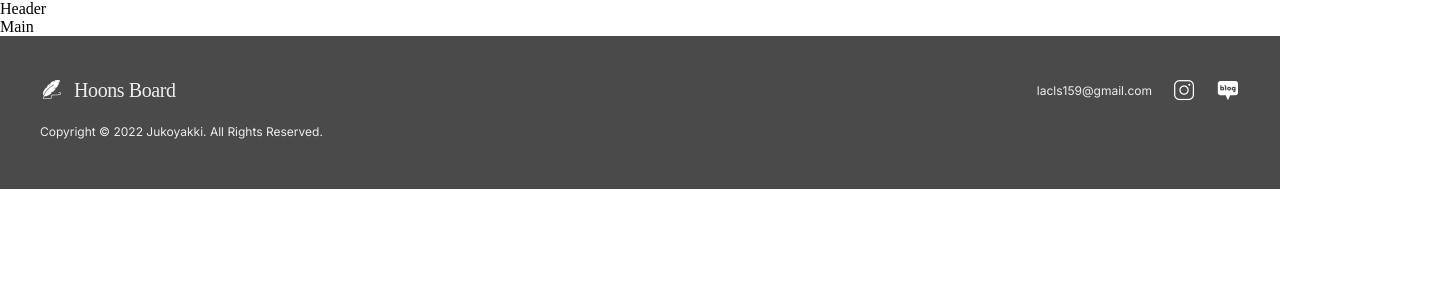
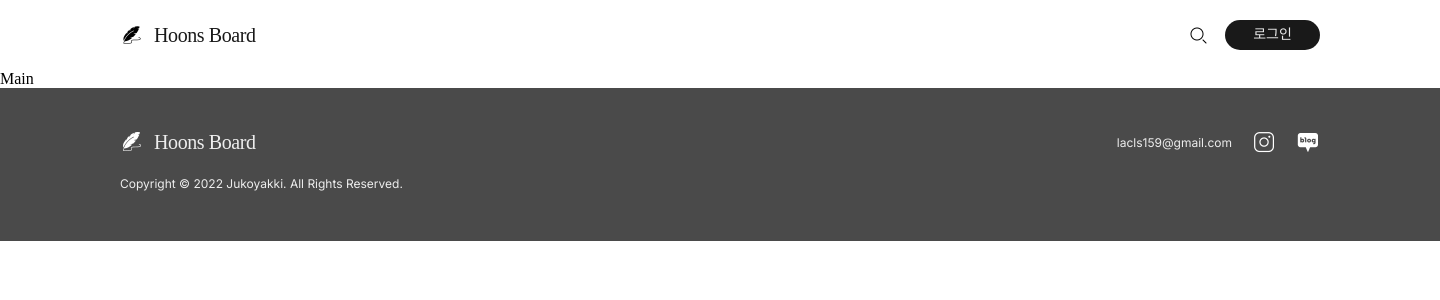
Before and after one commit to wxxd-fxrest/BlogPostWeb, a React (Create React App) app in the folder board-front/: page / in a window 1280 px wide. Shown: the top 300 px of the page, 1440 px wide, since content can reach past the window. Built offline with nearby package versions, Linux system fonts and the light colour scheme; a web font is replaced by a local one.

Commit message:
feat(front): header ~ing

```diff
--- a/board-front/package.json
+++ b/board-front/package.json
@@ -11,11 +11,13 @@
     "@types/react": "^18.3.11",
     "@types/react-dom": "^18.3.0",
     "react": "^18.3.1",
+    "react-cookie": "^7.2.0",
     "react-dom": "^18.3.1",
     "react-router-dom": "^6.26.2",
     "react-scripts": "5.0.1",
     "typescript": "^4.9.5",
-    "web-vitals": "^2.1.4"
+    "web-vitals": "^2.1.4",
+    "zustand": "^5.0.0-rc.2"
   },
   "scripts": {
     "start": "react-scripts start",
--- a/board-front/src/App.css
+++ b/board-front/src/App.css
@@ -1,3 +1,42 @@
+.black-button {
+    border-radius: 46px;
+    width: 95px;
+    height: 30px;
+    display: flex;
+    justify-content: center;
+    align-items: center;
+    background-color: rgba(0, 0, 0, 0.9);
+    color: rgba(255, 255, 255, 0.9);
+    font-size: 14px;
+    font-weight: 500;
+    line-height: 140%;
+    cursor: pointer;
+}
+
+.black-button:hover {
+    background-color: rgba(0, 0, 0, 0.8);
+}
+
+.white-button {
+    border: 1px solid rgba(0, 0, 0, 0.5);
+    border-radius: 46px;
+    width: 93px;
+    height: 28px;
+    display: flex;
+    justify-content: center;
+    align-items: center;
+    background-color: rgba(255, 255, 255, 0.9);
+    color: rgba(0, 0, 0, 0.5);
+    font-size: 14px;
+    font-weight: 500;
+    line-height: 140%;
+    cursor: pointer;
+}
+
+.white-button:hover {
+    background-color: rgba(0, 0, 0, 0.05);
+}
+
 .icon-box {
     width: 24px;
     height: 24px;
@@ -50,3 +89,11 @@
 .naver-blog-icon {
     background-image: url(assets/images/naver-blog.png);
 }
+
+.logo-dark-icon {
+    background-image: url(assets/images/logo-dark.png);
+}
+
+.search-light-icon {
+    background-image: url(assets/images/search-light.png);
+}
--- a/board-front/src/index.css
+++ b/board-front/src/index.css
@@ -14,6 +14,7 @@
 
 body {
     margin: 0;
+    min-width: 1440px;
     font-family: 'Pretendard-Regular';
     -webkit-font-smoothing: antialiased;
     -moz-osx-font-smoothing: grayscale;
--- a/board-front/src/layouts/Header/index.tsx
+++ b/board-front/src/layouts/Header/index.tsx
@@ -1,8 +1,157 @@
-import React from 'react';
+import { AUTH_PATH, MAIN_PATH, SEARCH_PATH, USER_PATH } from 'constant';
+import React, { ChangeEvent, KeyboardEvent, useEffect, useRef, useState } from 'react';
+import { useCookies } from 'react-cookie';
+import { useNavigate, useParams } from 'react-router-dom';
+import { useLoginUserStore } from 'stores';
 import './style.css';
 
 // component: Header Layout
 export default function Header() {
+    // state: Login User state
+    const { loginUser, setLoginUser, resetLoginUser } = useLoginUserStore();
+
+    // state: cookie state
+    const [cookies, setCookies] = useCookies();
+
+    // state: Login state
+    const [isLogin, setLogin] = useState<boolean>(false);
+
+    // function: navigate func
+    const navigate = useNavigate();
+
+    // event handler: Logo click event
+    const onLogoClickHandleer = () => {
+        navigate(MAIN_PATH);
+    };
+
+    // component: Search Button Component
+    const SearchButton = () => {
+        // state: Search Button 요소 참조 State
+        const searchButtonRef = useRef<HTMLDivElement | null>(null);
+        // state: Search Button State
+        const [status, setStatus] = useState<boolean>(false);
+        // state: Search Word Button State
+        const [word, setWord] = useState<string>('');
+        // state: Search Word path variable State
+        const { searchWord } = useParams();
+
+        // event handler: Search Word Change Event
+        const onSearchWordChangeHandler = (event: ChangeEvent<HTMLInputElement>) => {
+            const value = event.target.value;
+            setWord(value);
+        };
+
+        // event handler: Search Word Key Event
+        const onSearchWordKeyDownHandler = (event: KeyboardEvent<HTMLInputElement>) => {
+            if (event.key !== 'Enter') return;
+            if (!searchButtonRef.current) return;
+            searchButtonRef.current.click();
+        };
+
+        // event handler: Search Button Click Event func
+        const onSearchButtonClickHandler = () => {
+            if (!status) {
+                setStatus(!status);
+                return;
+            }
+            navigate(SEARCH_PATH(word));
+        };
+
+        // effect: Search Word path variable Change func
+        useEffect(() => {
+            if (searchWord) {
+                setWord(searchWord);
+                setStatus(true);
+            }
+        }, [searchWord]);
+
+        if (!status) {
+            // render: Search Button Rendering -> false
+            return (
+                <div className="icon-button" onClick={onSearchButtonClickHandler}>
+                    <div className="icon search-light-icon"></div>
+                </div>
+            );
+        } else {
+            // render: Search Button Rendering -> true
+            return (
+                <div className="header-search-input-box">
+                    <input
+                        type="text"
+                        className="header-search-input"
+                        placeholder="검색어를 입력해 주세요."
+                        value={word}
+                        onChange={onSearchWordChangeHandler}
+                        onKeyDown={onSearchWordKeyDownHandler}
+                    />
+                    <div ref={searchButtonRef} className="icon-button" onClick={onSearchButtonClickHandler}>
+                        <div className="icon search-light-icon"></div>
+                    </div>
+                </div>
+            );
+        }
+    };
+
+    // component: SignIn & MyPage Component
+    const LoginMyPageButton = () => {
+        // state: userEmail path variable state
+        const { userEmail } = useParams();
+
+        // event handler: MyPage Button Click func
+        const onMyPageButtonClickHandler = () => {
+            if (!loginUser) return;
+            const { email } = loginUser;
+            navigate(USER_PATH(email));
+        };
+
+        // event handler: SignIn Button Click func
+        const onSignInButtonClickHandler = () => {
+            navigate(AUTH_PATH);
+        };
+
+        // event handler: SignOut Button Click func
+        const onSignOutButtonClickHandler = () => {
+            resetLoginUser();
+            navigate(MAIN_PATH);
+        };
+
+        if (isLogin && userEmail === loginUser?.email)
+            // render: Logout Button Component Rendering
+            return (
+                <div className="white-button" onClick={onSignOutButtonClickHandler}>
+                    {'로그아웃'}
+                </div>
+            );
+        if (isLogin)
+            // render: Login Button Component Rendering -> true
+            return (
+                <div className="white-button" onClick={onMyPageButtonClickHandler}>
+                    {'My page'}
+                </div>
+            );
+        return (
+            // render: SignIn Button Component Rendering -> false
+            <div className="black-button" onClick={onSignInButtonClickHandler}>
+                {'로그인'}
+            </div>
+        );
+    };
+
     // render: Header Layout Rendering
-    return <div>Header</div>;
+    return (
+        <div id="header">
+            <div className="header-container">
+                <div className="header-left-box" onClick={onLogoClickHandleer}>
+                    <div className="icon-box">
+                        <div className="icon logo-dark-icon"></div>
+                    </div>
+                    <div className="header-logo">{'Hoons Board'}</div>
+                </div>
+                <div className="header-right-box">
+                    <SearchButton />
+                    <LoginMyPageButton />
+                </div>
+            </div>
+        </div>
+    );
 }
--- a/board-front/src/layouts/Header/style.css
+++ b/board-front/src/layouts/Header/style.css
@@ -0,0 +1,57 @@
+#header {
+    padding: 20px 0;
+    display: flex;
+    justify-content: center;
+}
+
+.header-container {
+    width: 1200px;
+    display: flex;
+    justify-content: space-between;
+    align-items: center;
+}
+
+.header-left-box {
+    display: flex;
+    align-items: center;
+    gap: 10px;
+
+    cursor: pointer;
+}
+
+.header-logo {
+    color: rgba(0, 0, 0, 0.9);
+    font-family: 'GimhaeGaya';
+    font-size: 20px;
+    font-weight: 400;
+    line-height: 140%;
+    letter-spacing: -0.4px;
+}
+
+.header-right-box {
+    display: flex;
+    align-items: center;
+    gap: 15px;
+}
+
+.header-search-input-box {
+    border: 1px solid rgba(0, 0, 0, 0.2);
+    border-radius: 43px;
+    padding: 0 10px 0 12px;
+    width: 223px;
+    height: 30px;
+    display: flex;
+    align-items: center;
+    gap: 5px;
+}
+
+.header-search-input {
+    flex: 1;
+    border: none;
+    background: none;
+    outline: none;
+    color: rgba(0, 0, 0, 0.9);
+    font-size: 14px;
+    font-weight: 400;
+    line-height: 140%;
+}
--- /dev/null
+++ b/board-front/src/stores/index.ts
@@ -0,0 +1,3 @@
+import useLoginUserStore from './login-user.store';
+
+export { useLoginUserStore };
--- /dev/null
+++ b/board-front/src/stores/login-user.store.ts
@@ -0,0 +1,14 @@
+import { User } from 'types/inderface';
+import { create } from 'zustand';
+
+interface LoginUserStore {
+    loginUser: User | null;
+    setLoginUser: (loginUser: User) => void;
+    resetLoginUser: () => void;
+}
+const useLoginUserStore = create<LoginUserStore>((set) => ({
+    loginUser: null,
+    setLoginUser: (loginUser) => set((state) => ({ ...state, loginUser })),
+    resetLoginUser: () => set((state) => ({ ...state, loginUser: null })),
+}));
+export default useLoginUserStore;
--- a/board-front/src/types/inderface/index.ts
+++ b/board-front/src/types/inderface/index.ts
@@ -1,5 +1,6 @@
 import BoardListItem from './board-list-item.interface';
 import CommentListItem from './comment-list-item.interface';
 import FavoriteListItem from './favorite-list-item.interface';
+import User from './user.interface';
 
-export type { BoardListItem, FavoriteListItem, CommentListItem };
+export type { BoardListItem, FavoriteListItem, CommentListItem, User };
--- /dev/null
+++ b/board-front/src/types/inderface/user.interface.ts
@@ -0,0 +1,5 @@
+export default interface User {
+    email: string;
+    nickname: string;
+    profileImage: string | null;
+}
```
Also changed, not shown: 1 other file (tests, documents, lock files or other folders).
